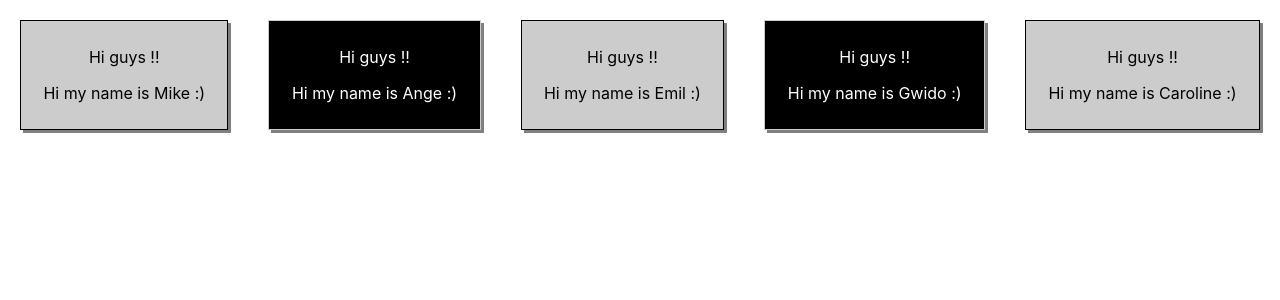
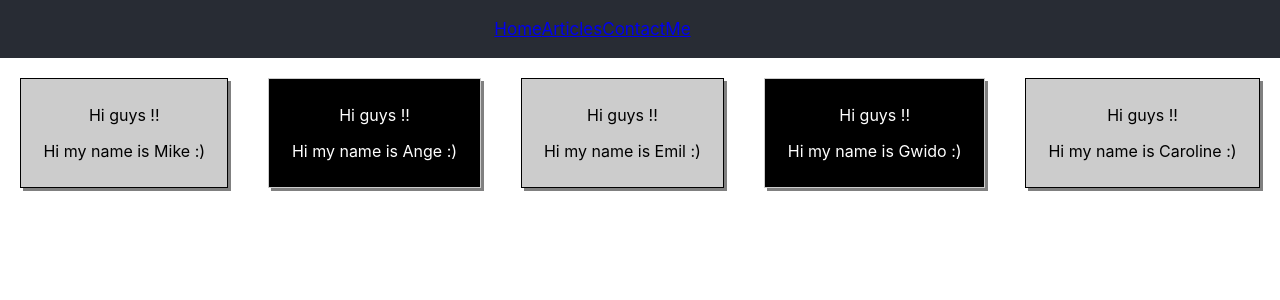
Before and after one commit to wod33k/first-react, a React (Create React App) app: page / in a window 1280 px wide. Shown: the top 300 px of the page. Built offline with nearby package versions, Linux system fonts and the light colour scheme.

Commit message:
nowe menu

```diff
--- a/src/App.css
+++ b/src/App.css
@@ -12,7 +12,7 @@
 .App-header {
   background-color: #282c34;
   min-height: 100vh;
-  display: flex;
+  display: grid;
   flex-direction: column;
   align-items: center;
   justify-content: center;
@@ -41,6 +41,7 @@
   padding: 10px;
   border: 1px solid #cccccc;
   box-shadow: 3px 3px grey;
+  max-width: 400px;
 
 }
 
@@ -52,7 +53,7 @@
   padding: 10px;
   border: 1px solid black;
   box-shadow: 3px 3px grey;
-
+  max-width: 400px;
 }
 .klasa:hover {
 background-color: aquamarine;
@@ -65,3 +66,30 @@ box-shadow: 0px 0px;
   color: darkred;
   box-shadow: 0px 0px;
 }
+
+.navibar {
+
+background-color: #282c34;
+color: white;
+padding: 5px;
+
+}
+
+nav {
+width: 90%;
+float: left;
+  display: block;
+  color: #f2f2f2;
+  text-align: center;
+  padding: 14px 16px;
+  text-decoration: none;
+  font-size: 17px;
+
+
+
+}
+
+.ludzie {
+display: inherit;
+
+}
--- a/src/App.js
+++ b/src/App.js
@@ -2,6 +2,7 @@ import React from 'react';
 //import React, { Component } from 'react'
 import './App.css';
 import Person from './components/components';
+import NaviBar from './components/navbar';
 //import { arrayExpression } from '@babel/types';
 
 
@@ -32,7 +33,9 @@ key={ludz.id}
 
   return (
     <div className="App">
-      {ludzie}
+      <NaviBar />
+
+      <div className="ludzie">{ludzie}</div>
 
       </div>
   );
--- /dev/null
+++ b/src/components/navbar.js
@@ -0,0 +1,18 @@
+import React from 'react';
+
+
+const NaviBar = props => {
+
+    return (
+        <div className="navibar">
+            <nav>
+           <a href="#">Home</a>
+            <a href="#">Articles</a>
+            <a href="#">Contact</a>
+            <a href="#">Me</a>
+            </nav>
+        </div>
+                )
+}
+
+export default NaviBar;
```
